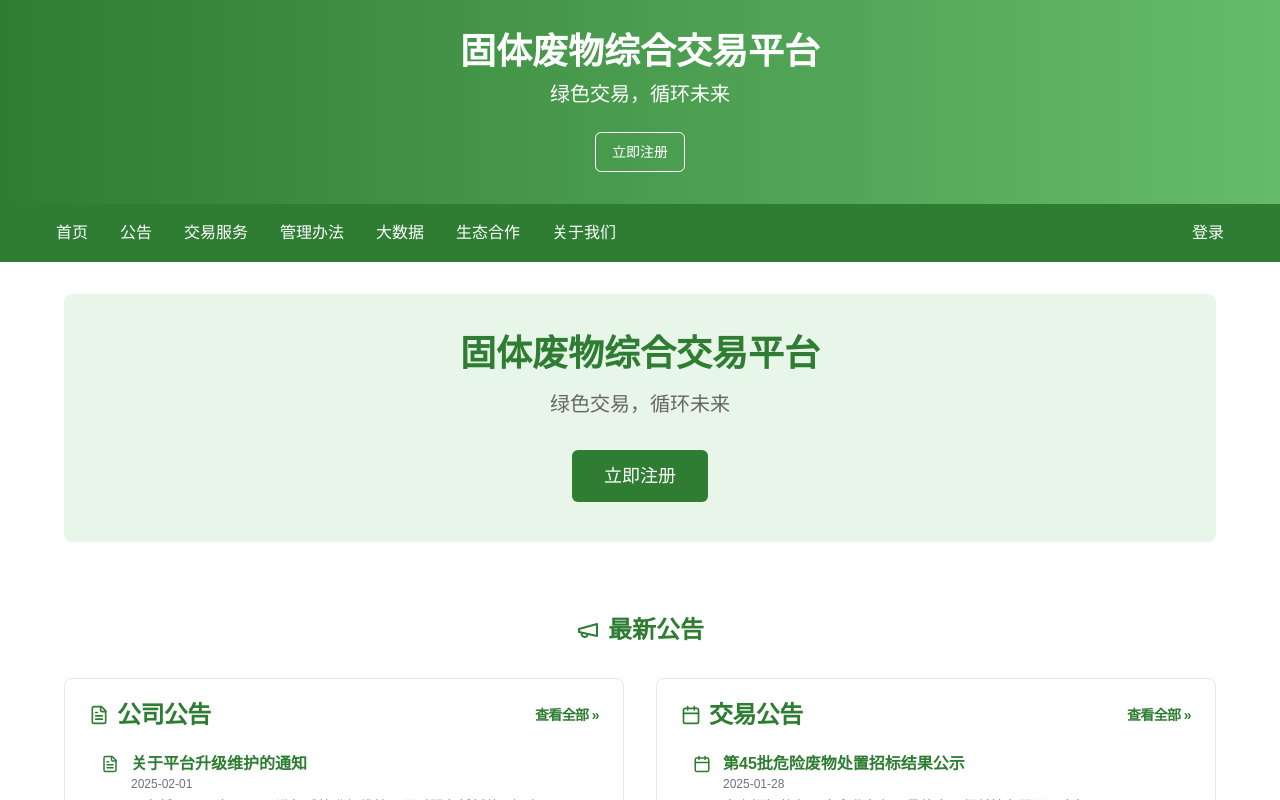
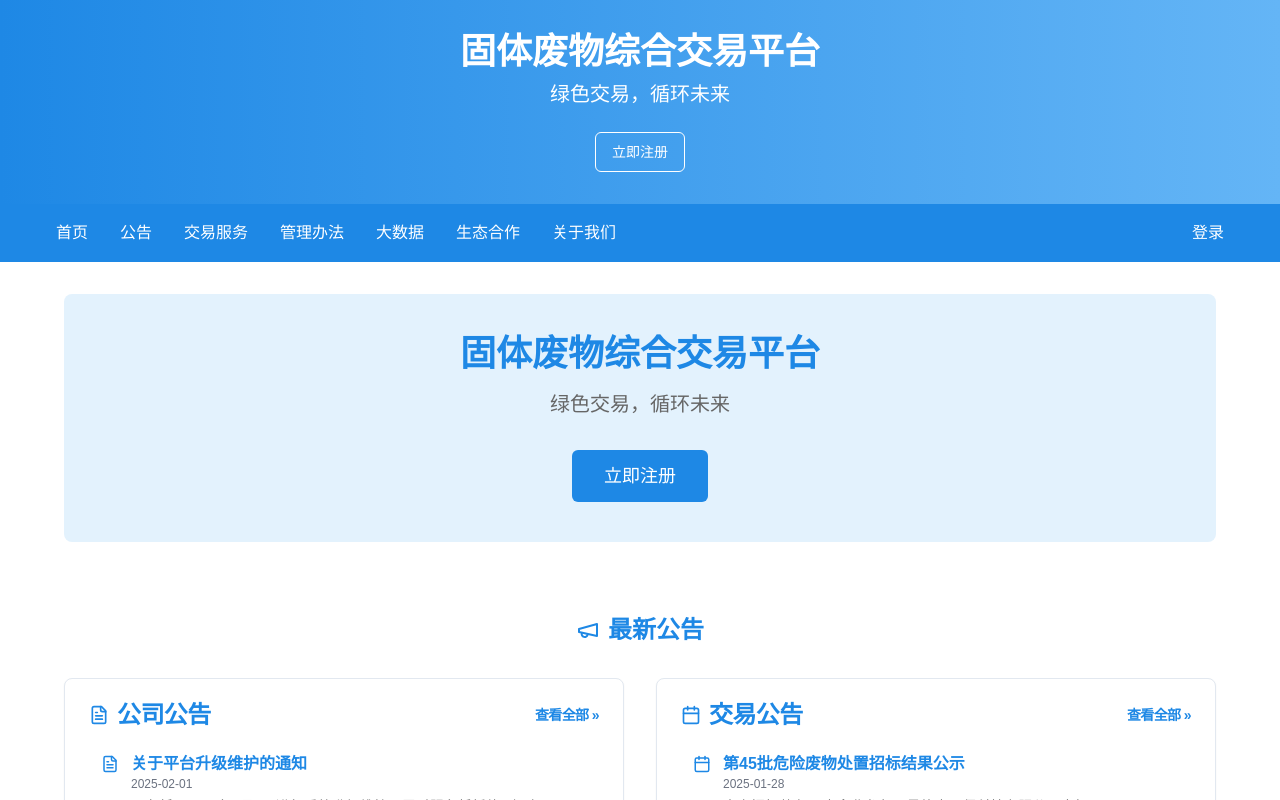
Before and after one commit to gagechen-git/ecoexchangeplatform, a React (Vite) app: page / in a window 1280 px wide. Shown: the top 800 px of the page. Built offline with nearby package versions, Linux system fonts and the light colour scheme.

Commit message:
Refactor: Change theme colors to blue and white

```diff
--- a/src/index.css
+++ b/src/index.css
@@ -14,24 +14,24 @@
     --popover: 0 0% 100%;
     --popover-foreground: 222.2 84% 4.9%;
 
-    --primary: 122 39% 34%;
+    --primary: 210 79% 51%;
     --primary-foreground: 210 40% 98%;
 
-    --secondary: 120 30% 96%;
-    --secondary-foreground: 122 39% 34%;
+    --secondary: 210 79% 96%;
+    --secondary-foreground: 210 79% 51%;
 
     --muted: 210 40% 96.1%;
     --muted-foreground: 215.4 16.3% 46.9%;
 
-    --accent: 120 30% 96%;
-    --accent-foreground: 122 39% 34%;
+    --accent: 210 79% 96%;
+    --accent-foreground: 210 79% 51%;
 
     --destructive: 0 84.2% 60.2%;
     --destructive-foreground: 210 40% 98%;
 
-    --border: 120 33% 90%;
-    --input: 120 33% 90%;
-    --ring: 122 39% 34%;
+    --border: 214.3 31.8% 91.4%;
+    --input: 214.3 31.8% 91.4%;
+    --ring: 210 79% 51%;
 
     --radius: 0.5rem;
 
--- a/tailwind.config.ts
+++ b/tailwind.config.ts
@@ -63,13 +63,13 @@ export default {
 					border: 'hsl(var(--sidebar-border))',
 					ring: 'hsl(var(--sidebar-ring))'
 				},
-				// Custom eco theme colors
+				// Custom eco theme colors updated to blue theme
 				eco: {
-					dark: '#2E7D32',
-					light: '#E8F5E9',
-					mid: '#66BB6A',
-					text: '#666666',
-					title: '#333333'
+					dark: '#1E88E5', // Primary blue (was green)
+					light: '#E3F2FD', // Light blue background (was light green)
+					mid: '#64B5F6', // Medium blue (was medium green)
+					text: '#666666', // Keep the same gray for text
+					title: '#333333' // Keep the same dark gray for titles
 				}
 			},
 			fontFamily: {
```
